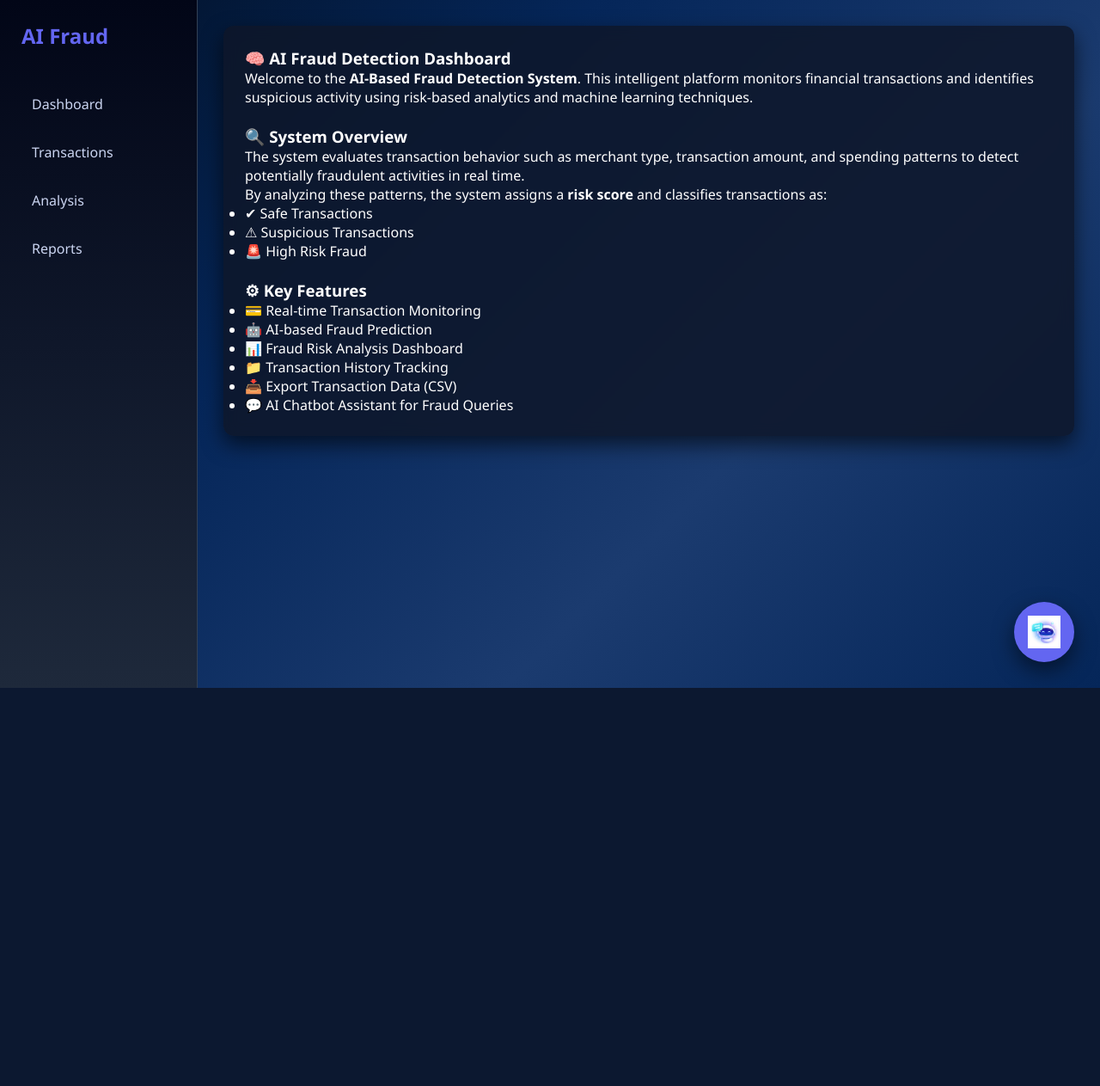
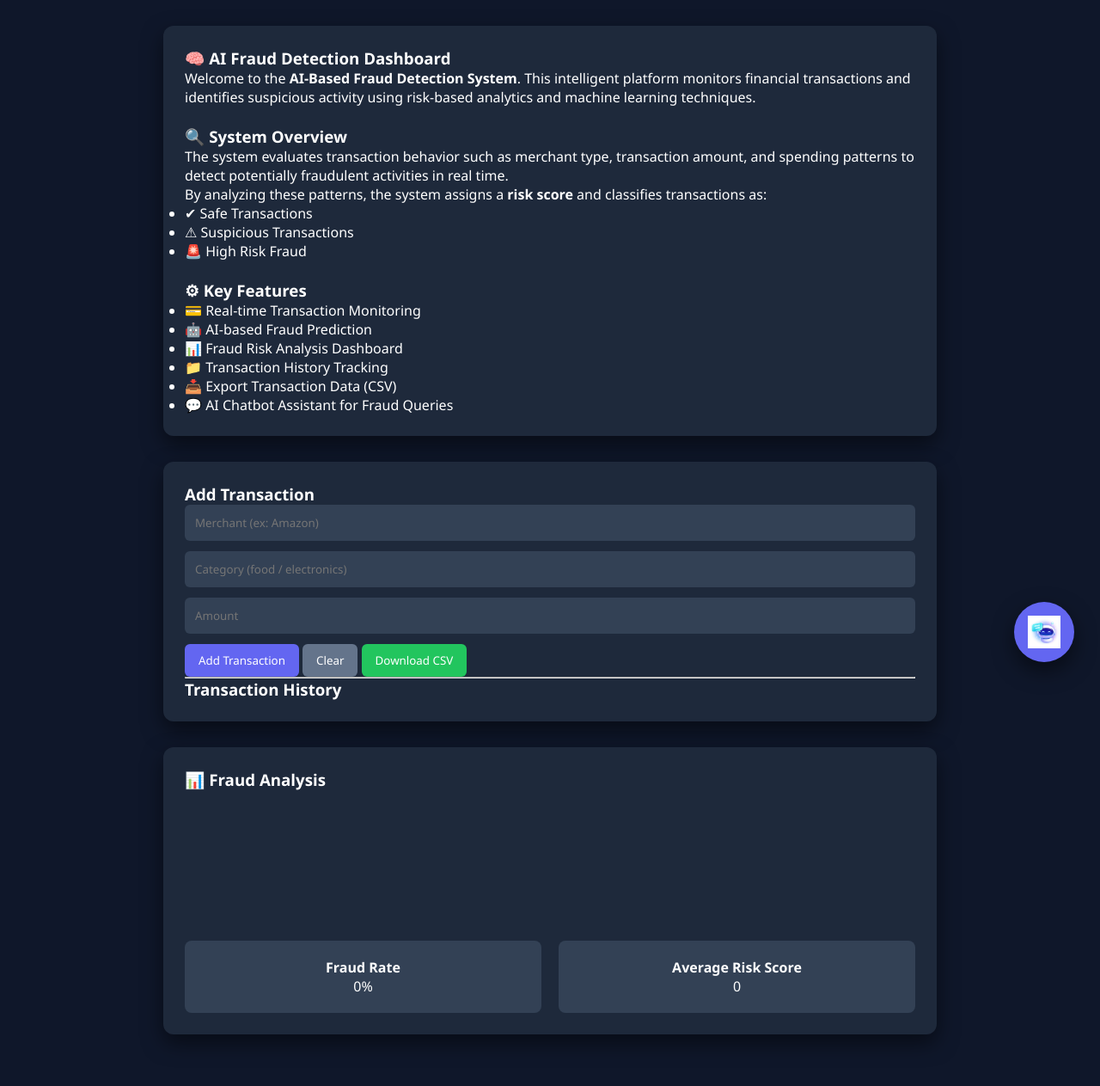
Before and after one commit to gayathrichowdary-a/ai-detection, a Flask app: page /dashboard in a window 1280 px wide. Shown: the whole page at 86% size. Before the commit the page ends 800 px from the top, so only its background shows below. Run offline with Flask 3, Linux system fonts and the light colour scheme; a map, chart or similar area stays blank.

Commit message:
fix github pages

```diff
--- a/templates/dashboard.html
+++ b/templates/dashboard.html
@@ -14,111 +14,29 @@
 font-family:"Segoe UI",sans-serif;
 }
 
-/* UPDATED BODY */
+/* SIMPLE BODY */
 
 body{
-display:flex;
-min-height:100vh;
+background:#0f172a;
 color:white;
-
-/* AI blue gradient background */
-background: linear-gradient(135deg,#021024,#052659,#1b3b6f,#052659);
-background-size:cover;
-background-attachment:fixed;
-}
-
-/* UPDATED SIDEBAR */
-
-.sidebar{
-width:230px;
-height:100vh;
-background:linear-gradient(180deg,#020617,#0f172a,#1e293b);
-padding:25px;
-position:fixed;
-border-right:1px solid #334155;
-}
-
-.sidebar h2{
-color:#6366f1;
-margin-bottom:40px;
-}
-
-/* UPDATED SIDEBAR BUTTON */
-
-.sidebar a{
-display:block;
-color:#cbd5f1;
-text-decoration:none;
-padding:12px;
-margin-bottom:10px;
-border-radius:8px;
-transition:.3s;
-}
-
-.sidebar a:hover{
-background:#2563eb;
-transform:translateX(5px);
+padding:30px;
 }
 
 /* MAIN */
 
 .main{
-margin-left:230px;
-padding:30px;
-width:100%;
+max-width:900px;
+margin:auto;
 }
 
-/* HEADER */
-
-.header{
-display:flex;
-justify-content:space-between;
-align-items:center;
-margin-bottom:30px;
-}
-
-.header h2{
-font-size:26px;
-color:#a5b4fc;
-}
-
-.logout{
-background:#ef4444;
-border:none;
-color:white;
-padding:8px 16px;
-border-radius:6px;
-cursor:pointer;
-}
-
-/* TABS */
-
-.tabs{
-display:flex;
-gap:30px;
-margin-bottom:25px;
-}
-
-.tab{
-cursor:pointer;
-padding:10px 15px;
-border-radius:6px;
-color:#94a3b8;
-}
-
-.tab.active{
-background:#6366f1;
-color:white;
-}
-
-/* UPDATED CARD */
+/* CARD */
 
 .card{
-background:rgba(15,23,42,0.85);
+background:#1e293b;
 padding:25px;
 border-radius:12px;
-backdrop-filter:blur(8px);
-box-shadow:0 10px 25px rgba(0,0,0,0.6);
+box-shadow:0 10px 25px rgba(0,0,0,0.5);
+margin-bottom:30px;
 }
 
 /* INPUT */
@@ -206,17 +124,6 @@
 
 <body>
 
-<div class="sidebar">
-
-<h2>AI Fraud</h2>
-
-<a href="#">Dashboard</a>
-<a href="#">Transactions</a>
-<a href="#">Analysis</a>
-<a href="#">Reports</a>
-
-</div>
-
 <div class="main">
 
 <div id="overview" class="card">
@@ -265,7 +172,7 @@
 
 <!-- TRANSACTIONS -->
 
-<div id="transactions" class="card" style="display:none">
+<div id="transactions" class="card">
 
 <h3>Add Transaction</h3>
 
@@ -286,7 +193,7 @@
 
 <!-- ANALYSIS -->
 
-<div id="analysis" class="card" style="display:none">
+<div id="analysis" class="card">
 
 <h3>📊 Fraud Analysis</h3>
 
@@ -344,6 +251,7 @@
 
 renderHistory();
 updateAnalytics();
+renderChart();
 clearFields();
 
 }
```
Also changed, not shown: static/fraud-bg.jpg (deleted).
